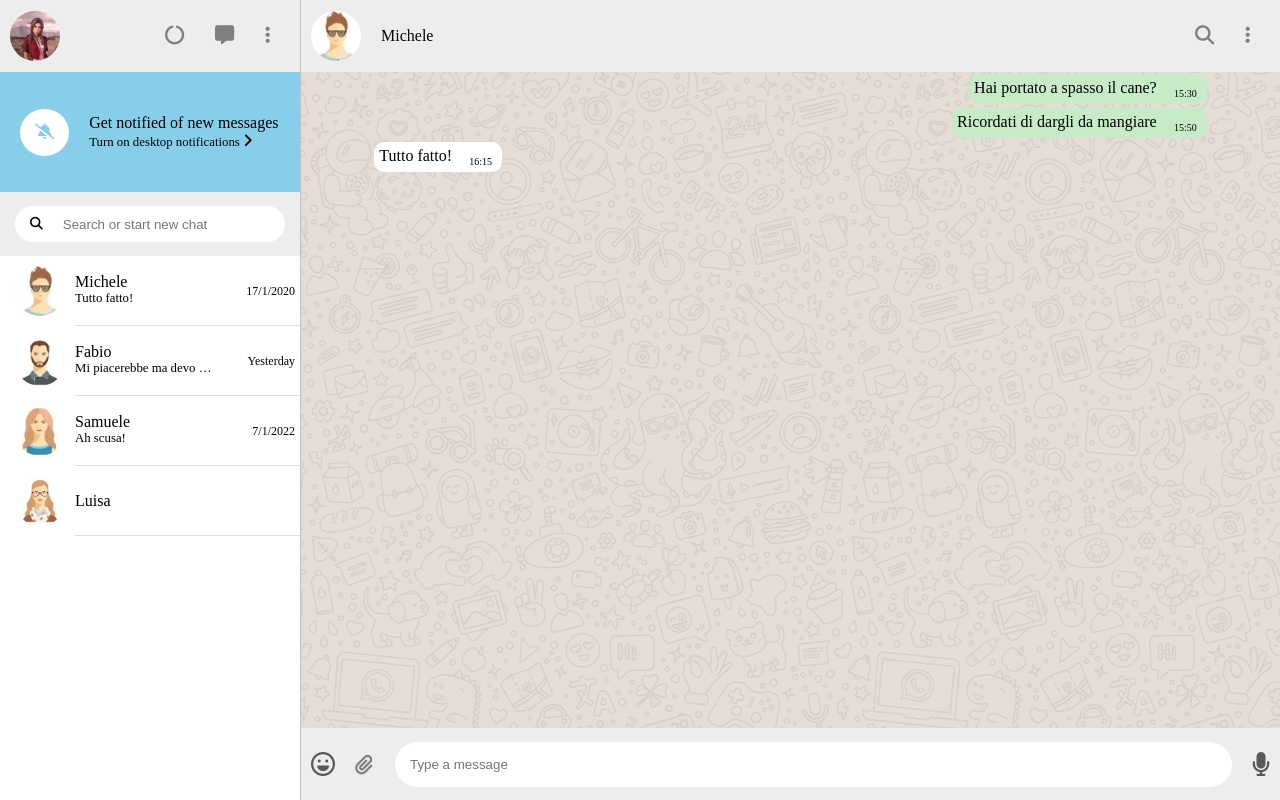
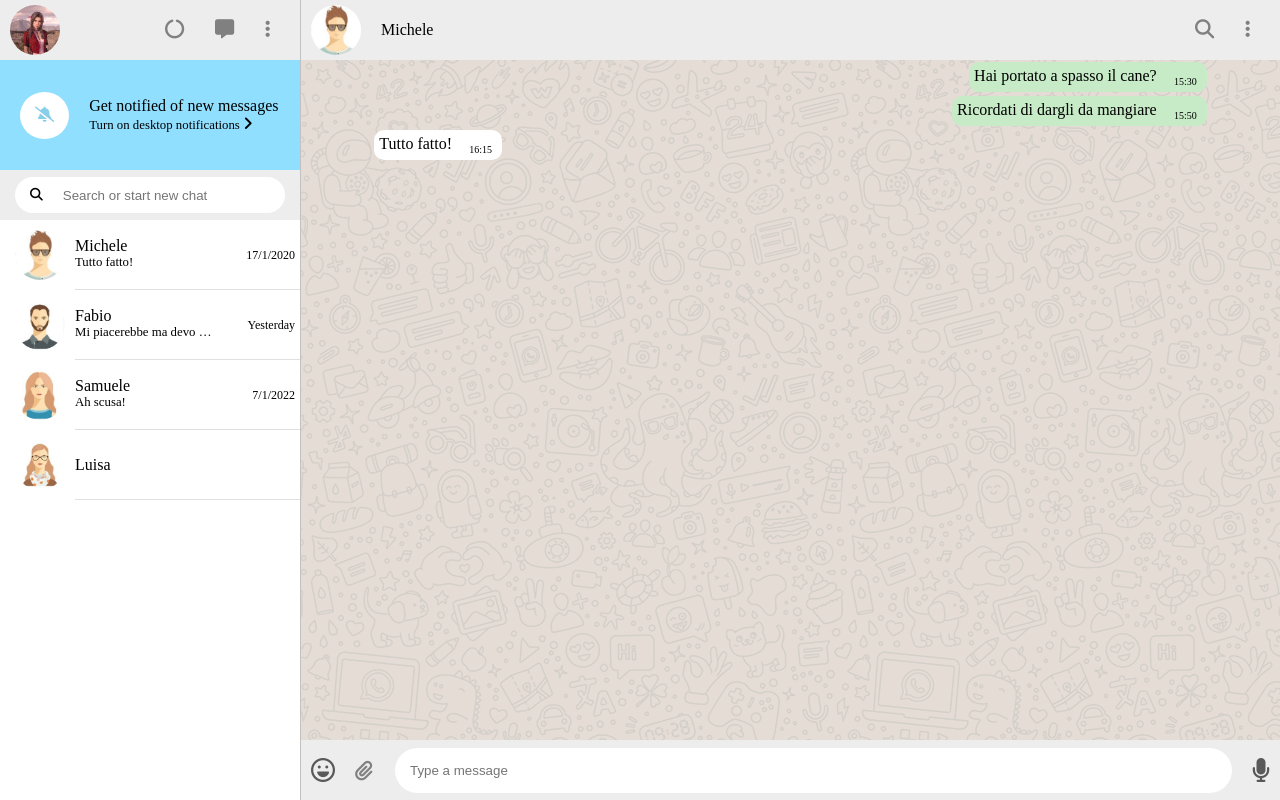
Before and after one commit to antoniom28/vue-boolzapp, a plain HTML site: page index.html in a window 1280 px wide. Drawn offline with nearby package versions, Linux system fonts and the light colour scheme.

Commit message:
fixati alcuni problemi, ora è + responsive

```diff
--- a/index.html
+++ b/index.html
@@ -63,7 +63,7 @@
         </div> <!-- CONTACTS -->
 
         <div id="your-chat">
-            <div id="chat-name">
+            <div id="chat-name" class="standard-header">
                 <div class="profile-contact">
                     <div class="profile-picture-contact">
                         <img :src="'img/avatar/avatar'+chat.avatar+'.jpg'" alt="">
@@ -85,8 +85,8 @@
                     v-for="(message,index) in chat.messages">
                     <div v-if="chat.messages.length > 0" class="mess" :class="message.status">
                         <div>
-                            {{message.text}}
                             <img v-if="message.image != null" class="image-sent" :src="message.image" alt="">
+                            <p v-else>{{message.text}}</p>
                         </div>
                         <span class="time">
                             {{message.date.$H}}:{{message.date.$m}}
@@ -111,15 +111,15 @@
         </div>
 
         <div v-if="info" id="show-info-box">
-            <div id="chat-name" class="info-box">
+            <div class="info-box standard-header">
                 <i @click="switchInfo()" class="fas fa-times"></i>
                 <p>Message Info</p>
             </div>
             <div class="filter-background"></div>
             <div class="info-message">
                 <div :class="infoMessage.status" class="mess margin-info">
-                    {{infoMessage.text}}
                     <img v-if="infoMessage.image != null" class="image-sent" :src="infoMessage.image" alt="">
+                    <p v-else>{{infoMessage.text}}</p>
                 </div>
             </div>
             <div class="info-time">
--- a/main.js
+++ b/main.js
@@ -141,7 +141,7 @@ var app = new Vue(
             //quindi ho lasciato solo l'imm
             sendImage: function (elemento,target) {
                 let input = null;
-                let error = "";
+                let error = "image";
                 if(target == 'background')
                     input = document.getElementById("input-image-profile");
                 else if(target == 'send')
@@ -208,6 +208,7 @@ var app = new Vue(
             },
             messageMenu: function (index) {
                 //MENU SUL CLICK
+                if(!this.info){
                     let menu = document.getElementsByClassName('message-menu');
                     //sposta il pannello del cancella messaggio correttamente,
                     //sopra se si supera la metà della heigth della finestra,
@@ -225,6 +226,8 @@ var app = new Vue(
                             menu[index].className += ' visible';
                         }, 0); //aggiungle la classe dopo l'add event a 179js
                     }
+                } else
+                    this.info = false;
             },
             showInfo: function (mess) {
                 this.switchInfo();
@@ -294,11 +297,11 @@ var app = new Vue(
             },
             resize: function () {
                 this.info = false;
-                if (window.innerHeight > document.documentElement.clientHeight) {
-                    const scrollBar = window.innerHeight - document.documentElement.clientHeight;
-                    document.getElementById('root').style.height = `calc(100vh - ${scrollBar + 1}px)`;
+               /* console.log(document.documentElement.clientWidth);
+                    if (window.innerWidth > document.documentElement.clientWidth) {
+                        document.getElementById('root').style.height = `calc(100vh - 16px)`;
                     } else
-                    document.getElementById('root').style.height = `100vh`;
+                        document.getElementById('root').style.height = `100vh`;*/
             }
         },
         updated: function () {
--- a/style.css
+++ b/style.css
@@ -64,6 +64,7 @@ i {
 #root {
     display: flex;
     height: 100vh;
+    min-height: 400px;
     width: 100vw;
 }
 
@@ -93,7 +94,7 @@ i {
 #profile {
     /* display: inline-block; */
     width: 100%;
-    height: 9%;
+    height: 60px;
     background-color: #ededed;
     display: flex;
     justify-content: space-between;
@@ -120,13 +121,12 @@ i {
 }
 
 #notification-alert {
-    /* display: inline-block; */
     display: flex;
     align-items: center;
     justify-content: flex-start;
     width: 100%;
-    height: 15%;
-    background-color: skyblue;
+    height: 110px;
+    background-color: #91dfff
 }
 
 #notification-alert>* {
@@ -148,7 +148,7 @@ i {
     display: flex;
     align-items: center;
     width: 100%;
-    height: 8%;
+    height: 50px;
     background-color: #ededed;
 }
 
@@ -176,7 +176,7 @@ i {
 #all-chat {
     /* display: inline-block; */
     width: 100%;
-    height: 68%;
+    height: calc(100% - 60px - 50px - 110px);
     background-color: white;
     overflow: auto;
 }
@@ -259,10 +259,10 @@ hr {
     background-color: #e5ddd5;
 }
 
-#chat-name {
+.standard-header {
     z-index: 333;
     width: 100%;
-    height: 9%;
+    height: 60px;
     background-color: #ededed;
     display: flex;
     justify-content: space-between;
@@ -333,7 +333,8 @@ hr {
 #chat{
     /* display: inline-block; */
     width: 100%;
-    height: 82%;
+    min-height: 100px;
+    height: calc(100% - 60px - 60px);
     overflow: auto;
     position: relative;
 }
@@ -442,7 +443,7 @@ hr {
     z-index: 333;
     align-items: center;
     width: 100%;
-    height: 9%;
+    height: 60px;
     background-color: #ededed;
 }
 
```
Lines whose indentation alone changed are shown as unchanged.
